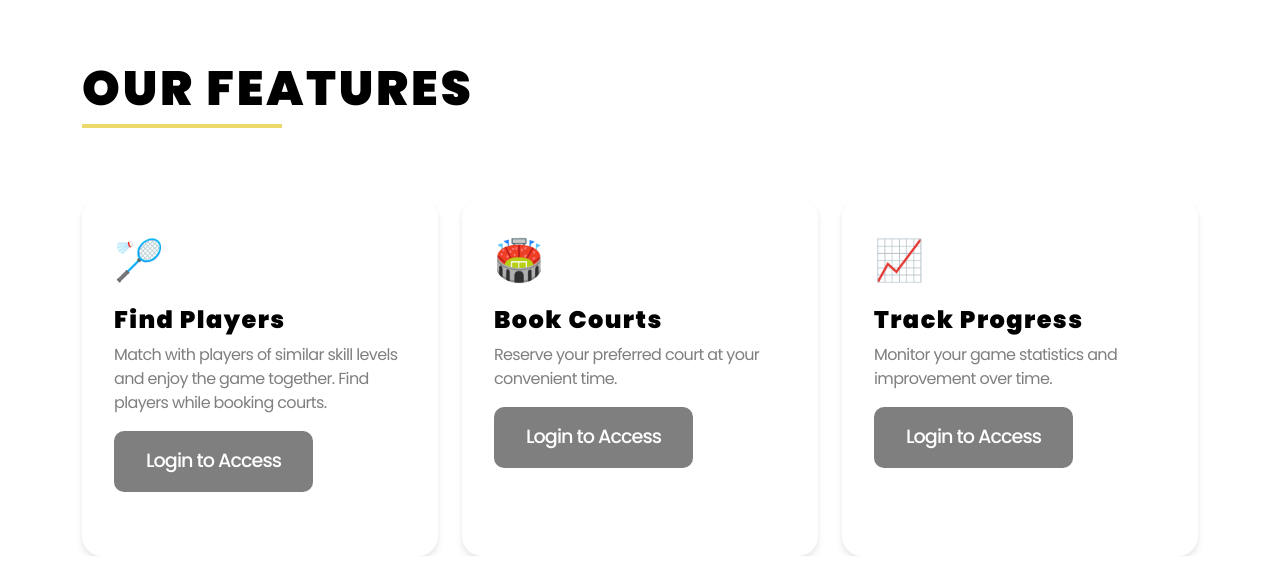
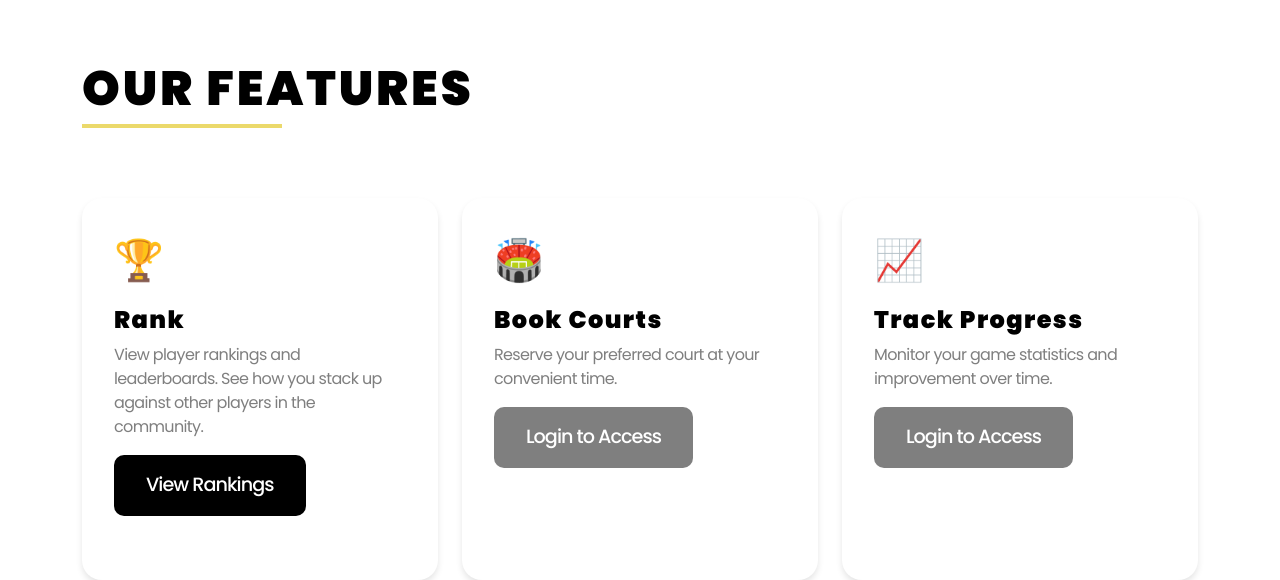
Before and after one commit to zyxcathy119/Northwest-ShuttleHub, a Flask app: page / in a window 1280 px wide. Shown: the part 1207-1787 px from the top of the page. Before the commit the page ends 1763 px from the top, so only its background shows below. Run offline with Flask 3, Linux system fonts and the light colour scheme.

Commit message:
update_0605_5

```diff
--- a/templates/index.html
+++ b/templates/index.html
@@ -309,14 +309,10 @@
         <div class="row mt-4">
             <div class="col-md-4">
                 <div class="feature-card">
-                    <div class="feature-icon">🏸</div>
-                    <h5 class="card-title">Find Players</h5>
-                    <p class="card-text">Match with players of similar skill levels and enjoy the game together. Find players while booking courts.</p>
-                    {% if g.user %}
-                    <a href="{{ url_for('book_courts') }}" class="btn btn-primary">Find Players</a>
-                    {% else %}
-                    <a href="{{ url_for('login') }}" class="btn btn-secondary">Login to Access</a>
-                    {% endif %}
+                    <div class="feature-icon">🏆</div>
+                    <h5 class="card-title">Rank</h5>
+                    <p class="card-text">View player rankings and leaderboards. See how you stack up against other players in the community.</p>
+                    <a href="{{ url_for('rank') }}" class="btn btn-primary">View Rankings</a>
                 </div>
             </div>
             <div class="col-md-4">
```
Also changed, not shown: database.db.
